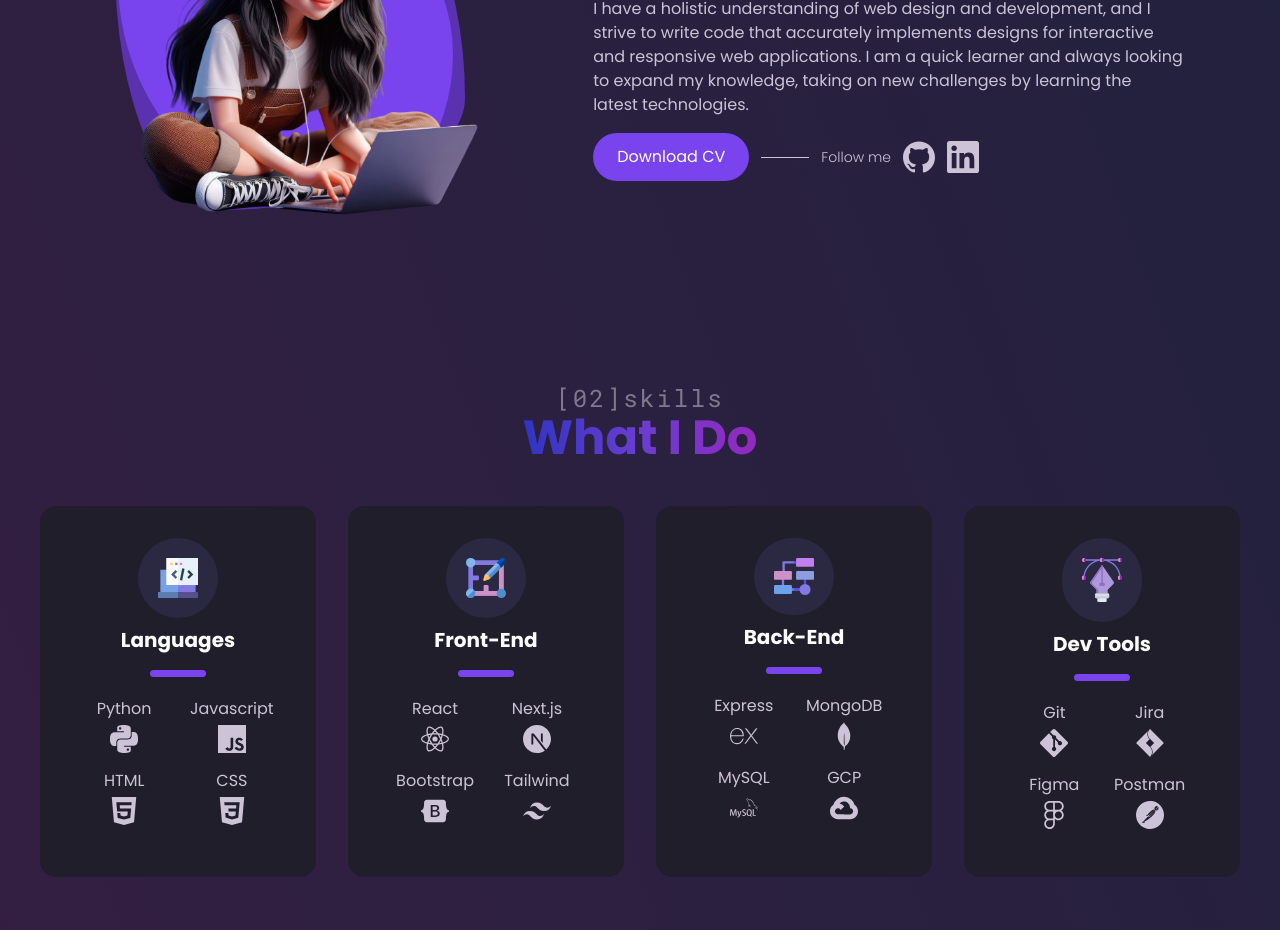
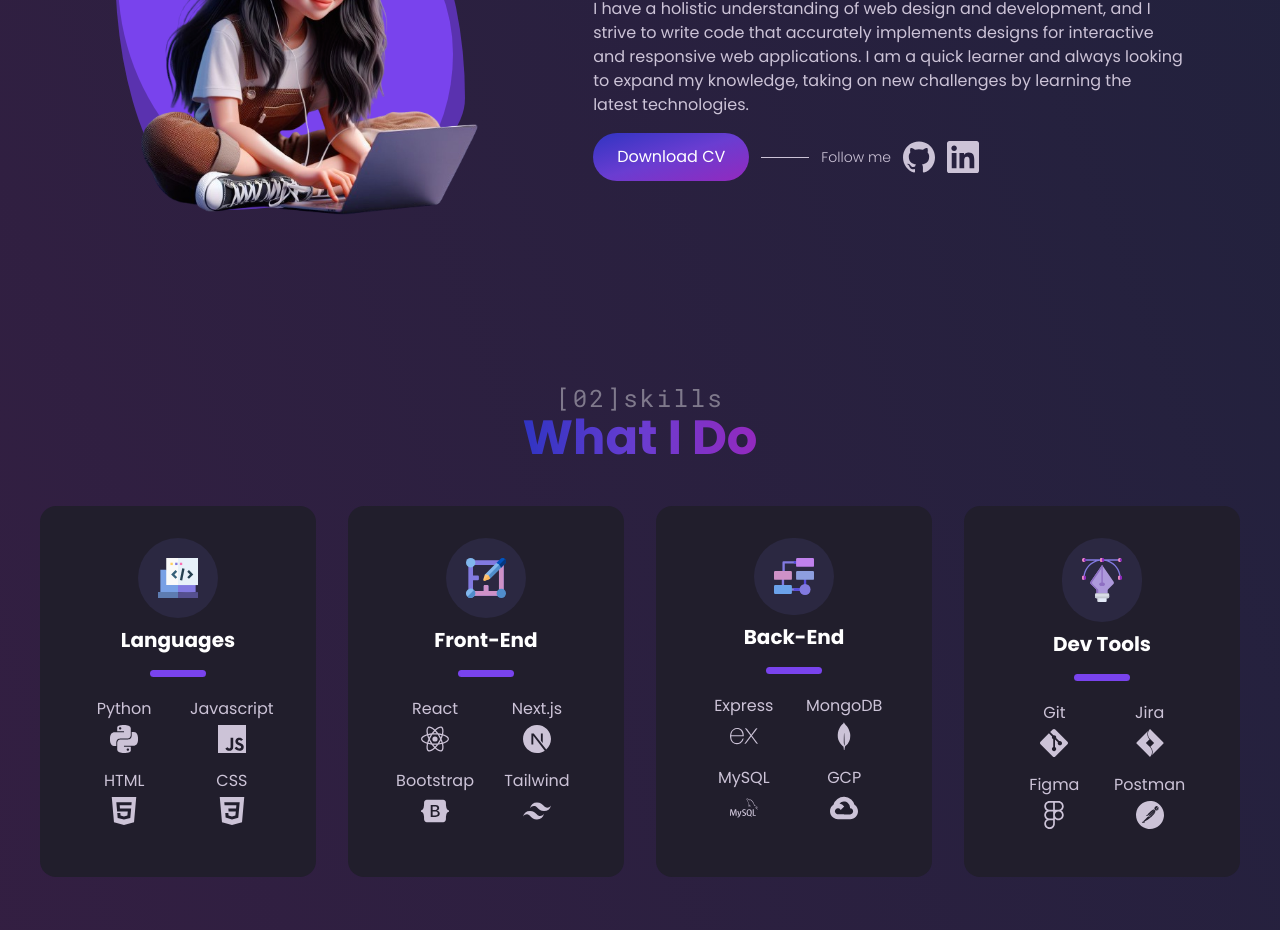
Before and after one commit to encarnac/portfolio, a React (Vite) app: page / in a window 1280 px wide. Shown: the part 1100-2030 px from the top of the page. Built offline with nearby package versions, Linux system fonts and the light colour scheme.

Commit message:
Changed button to gradient

```diff
--- a/src/constants/AboutMeData.jsx
+++ b/src/constants/AboutMeData.jsx
@@ -45,7 +45,7 @@ export const AboutMeData = [
           <a
             href={resume}
             download
-            className="inline-block rounded-3xl bg-[#F38BBB] px-4 py-3 text-sm text-white transition duration-300 ease-in-out hover:scale-105 hover:bg-[#FA8FC1] dark:bg-[#7943ED] dark:hover:bg-[#8248FF] md:px-6 md:py-3 lg:text-base"
+            className="inline-block rounded-3xl bg-gradient-to-br from-[#68A3EB] to-[#F38BBB] px-4 py-3 text-sm text-white transition duration-300 ease-in-out hover:scale-105 dark:from-[#3034C2] dark:via-[#6A3DD1] dark:to-[#9329BE] md:px-6 md:py-3 lg:text-base"
           >
             Download CV
           </a>
```
